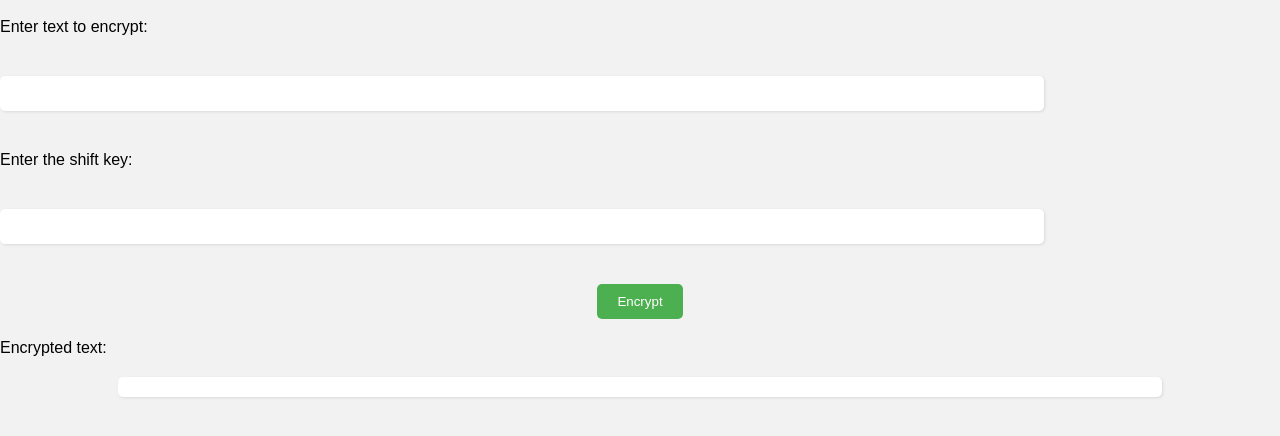
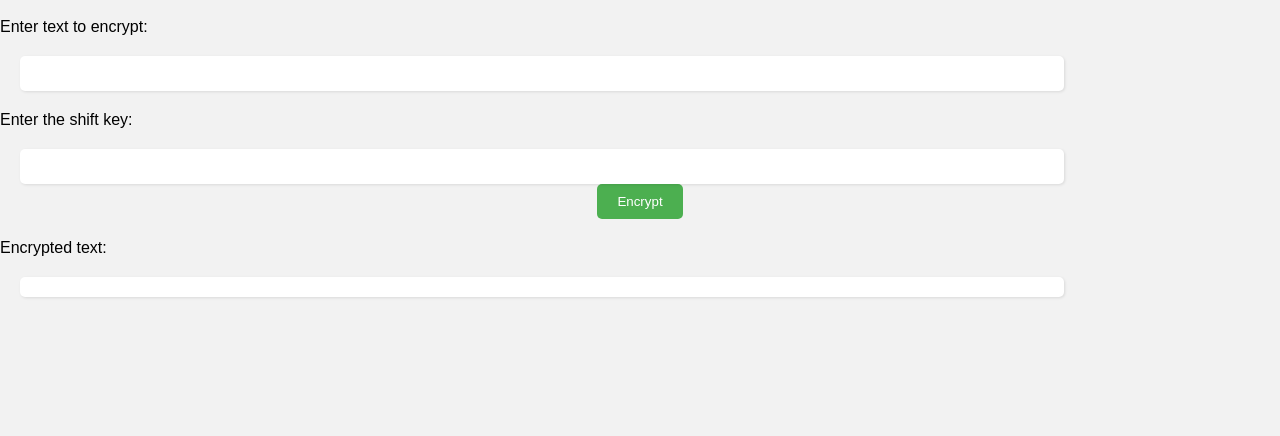
Before and after one commit to ExternalUpgrade/CaesarCipher, a plain HTML site: page index.html in a window 1280 px wide. Shown: the part 90-526 px from the top of the page. Drawn offline with Linux system fonts and the light colour scheme.

Commit message:
Update style.css

```diff
--- a/style.css
+++ b/style.css
@@ -1,7 +1,7 @@
 body {
   font-family: Arial, sans-serif;
   background-color: #f2f2f2;
-  margin: 20px auto;
+  margin: 0;
 }
 
 h1 {
@@ -19,7 +19,7 @@ input[type="text"] {
   border-radius: 5px;
   box-shadow: 1px 1px 3px rgba(0, 0, 0, 0.1);
   width: 80%;
-  margin: 20px auto;
+  margin: 0 20px;
 }
 
 button {
@@ -30,7 +30,7 @@ button {
   border-radius: 5px;
   cursor: pointer;
   display: block;
-  margin: 20px auto;
+  margin: 0 auto;
 }
 
 button:hover {
@@ -44,5 +44,5 @@ button:hover {
   box-shadow: 1px 1px 3px rgba(0, 0, 0, 0.1);
   background-color: white;
   width: 80%;
-  margin: 20px auto;
+  margin: 0 20px;
 }
```
